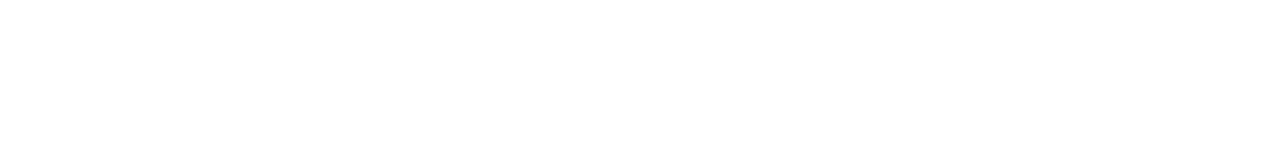
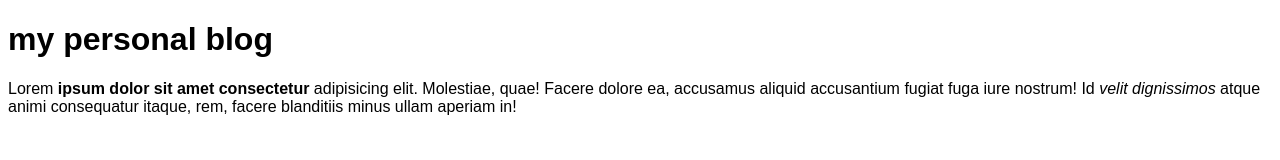
Before and after one commit to wafanakha/monstercat, a plain HTML site: page index.htm in a window 1280 px wide. Drawn offline with Linux system fonts and the light colour scheme.

Commit message:
adding some paragraph

```diff
--- a/index.htm
+++ b/index.htm
@@ -3,7 +3,16 @@
   <head>
     <meta charset="UTF-8" />
     <meta name="viewport" content="width=device-width, initial-scale=1.0" />
+    <link rel="stylesheet" href="sytle.css" />
     <title>Monster Cat</title>
   </head>
-  <body></body>
+  <body>
+    <h1>my personal blog</h1>
+    <p>
+      Lorem <strong>ipsum dolor sit amet consectetur</strong> adipisicing elit.
+      Molestiae, quae! Facere dolore ea, accusamus aliquid accusantium fugiat
+      fuga iure nostrum! Id <em>velit dignissimos</em> atque animi consequatur
+      itaque, rem, facere blanditiis minus ullam aperiam in!
+    </p>
+  </body>
 </html>
--- a/sytle.css
+++ b/sytle.css
@@ -0,0 +1,3 @@
+* {
+  font-family: Arial, Helvetica, sans-serif;
+}
```
